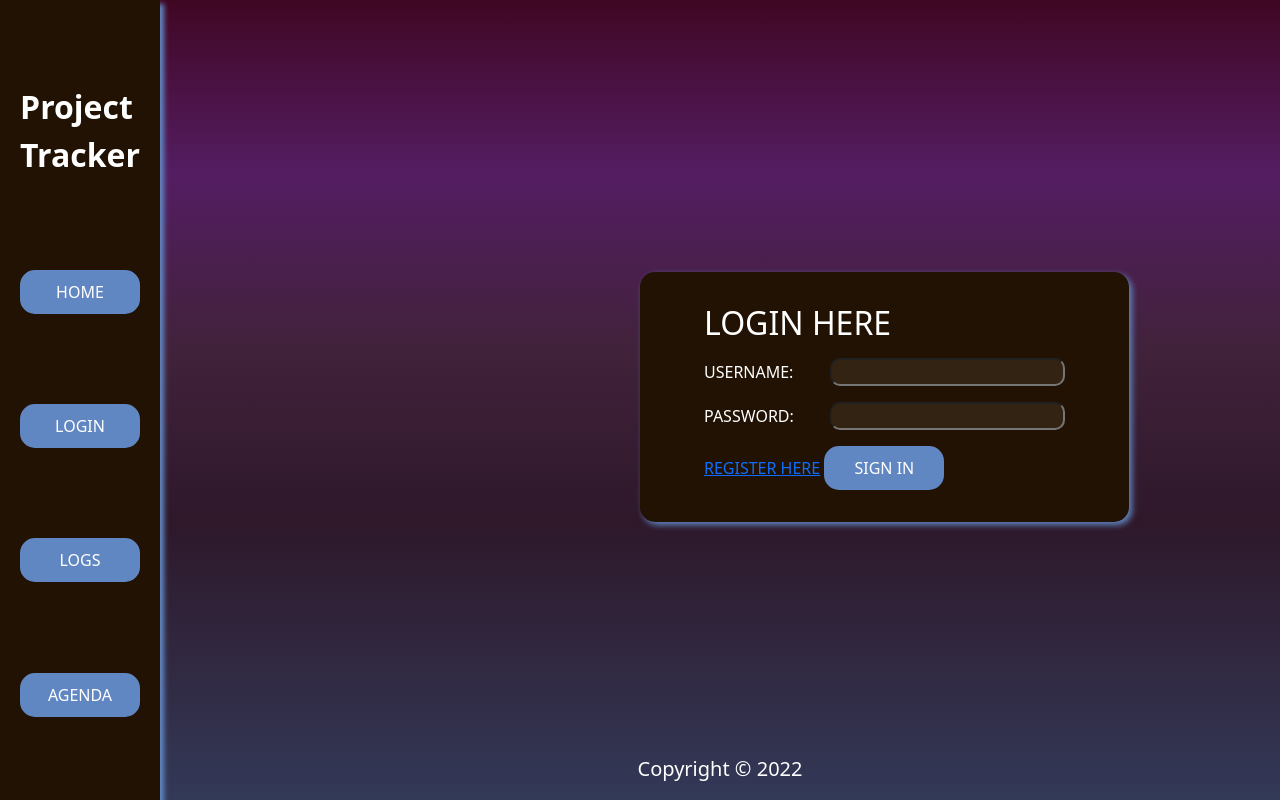
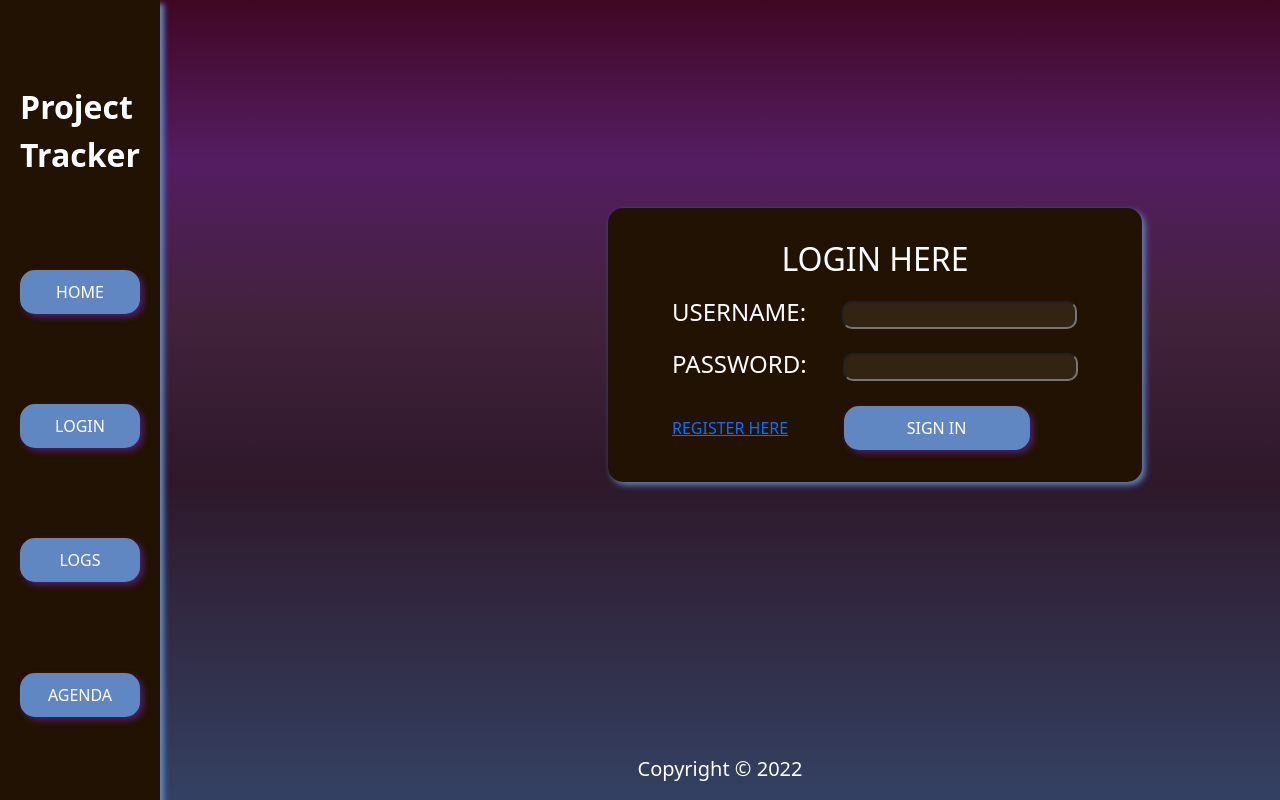
Before and after one commit to Reny8/Capstone, a React (Create React App) app in the folder frontend/: page /login in a window 1280 px wide. Built offline with nearby package versions, Linux system fonts and the light colour scheme.

Commit message:
Added css to the login page

```diff
--- a/frontend/src/App.css
+++ b/frontend/src/App.css
@@ -27,6 +27,7 @@ p {
   border-radius: 15px;
   width: 120px;
   padding: 0.5rem 0.5rem;
+  box-shadow: 3px 3px 6px #541D62
 }
 
 .button:hover {
--- a/frontend/src/pages/LoginPage/LoginPage.css
+++ b/frontend/src/pages/LoginPage/LoginPage.css
@@ -1,5 +1,7 @@
 .error {
   color: red;
+  margin-top: 1rem;
+  margin-left: 1em;
 }
 .grid {
   display: grid;
@@ -7,7 +9,7 @@
   "top"
   "middle"
   "bottom";
-  padding-top: 17rem;
+  padding-top: 13rem;
 }
 .grid-box{
 margin-top: 1rem;
@@ -15,7 +17,7 @@ margin-top: 1rem;
 
 .border-box {
   background-color:#221203;
-  margin-left: 40rem;
+  margin-left: 38rem;
   margin-right: auto;
   box-shadow: 3px 3px 6px #6187C2;
   border-radius: 15px;
@@ -28,4 +30,13 @@ margin-top: 1rem;
 }
 .grid-box label {
   margin-right: 2rem;
+  font-size: x-large;
 }
+.border-box h2 {
+  text-align: center;
+}
+.border-box button {
+  margin-left: 3.2rem;
+  width: 186px;
+  margin-top: 0.5rem;
+}
--- a/frontend/src/pages/LoginPage/LoginPage.js
+++ b/frontend/src/pages/LoginPage/LoginPage.js
@@ -22,7 +22,7 @@ const LoginPage = () => {
     <div>
       <form className="grid" onSubmit={handleSubmit}>
         <div className="border-box">
-            <h2 >LOGIN HERE</h2>
+          <h2>LOGIN HERE</h2>
           <div className="grid-box">
             <label>USERNAME:</label>{" "}
             <input
@@ -32,7 +32,6 @@ const LoginPage = () => {
               onChange={handleInputChange}
             />
           </div>
-
           <div className="grid-box">
             <label>PASSWORD:</label>{" "}
             <input
@@ -41,17 +40,14 @@ const LoginPage = () => {
               value={formData.password}
               onChange={handleInputChange}
             />
-            </div>
-
-            {isServerError ? (
-              <div className="grid-box">
-                <p className="error">Login failed, incorrect credentials!</p>
-              </div>
-            ) : null}
+          </div>{" "}
           <div className="grid-box">
             <Link to="/register">REGISTER HERE</Link>{" "}
             <button className="button">SIGN IN</button>{" "}
-            </div>
+          </div>{" "}
+          {isServerError ? (
+            <p className="error">Login failed, incorrect credentials!</p>
+          ) : null}
         </div>
       </form>
     </div>
```
Lines whose indentation alone changed are shown as unchanged.
